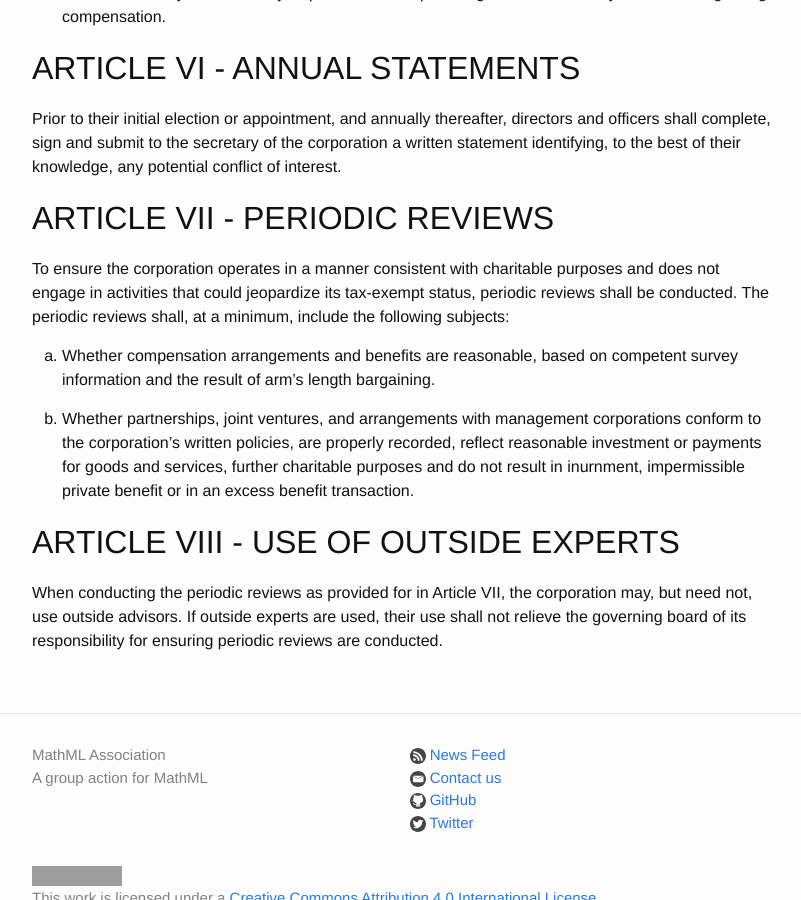
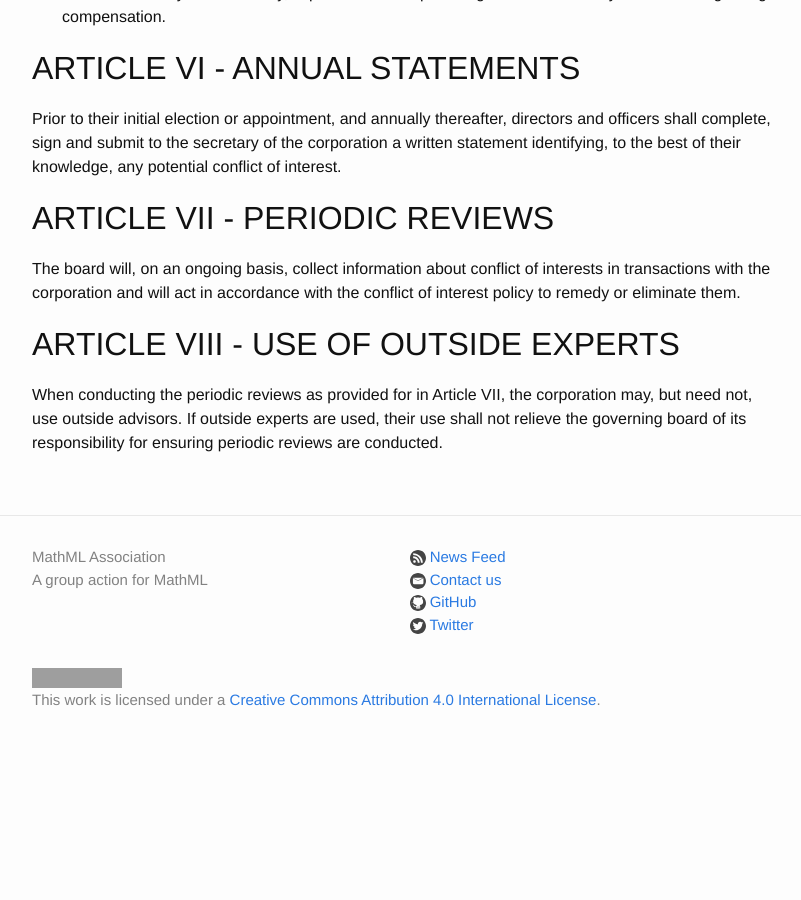
Before and after one commit to MathML/website, a Jekyll site: the page built from legal-documents/conflict-of-interest-policy.md, in a window 1280 px wide and 900 px high, scrolled down 3541 px. Shown: the whole window, without its empty margins (238-1039 px from the left). Built offline with Jekyll 4.4.1, drawn with Linux system fonts in a browser that asks for light colours; after the commit the page ends 4297 px from its top, so only the background shows below that; grey boxes are pictures that could not be loaded.

Commit message:
Conflict of interest policy, ARTICLE VII - PERIODIC REVIEWS: Relax the requirements.

```diff
--- a/legal-documents/conflict-of-interest-policy.md
+++ b/legal-documents/conflict-of-interest-policy.md
@@ -181,19 +181,9 @@ their knowledge, any potential conflict of interest.
 
 ## ARTICLE VII - PERIODIC REVIEWS
 
-To ensure the corporation operates in a manner consistent with charitable
-purposes and does not engage in activities that could jeopardize its tax-exempt
-status, periodic reviews shall be conducted. The periodic reviews shall, at a
-minimum, include the following subjects:
-
-1.  Whether compensation arrangements and benefits are reasonable, based on
-    competent survey information and the result of arm's length bargaining.
-
-2.  Whether partnerships, joint ventures, and arrangements with management
-    corporations conform to the corporation's written policies, are properly
-    recorded, reflect reasonable investment or payments for goods and services,
-    further charitable purposes and do not result in inurnment, impermissible
-    private benefit or in an excess benefit transaction.
+The board will, on an ongoing basis, collect information about conflict of
+interests in transactions with the corporation and will act in accordance with
+the conflict of interest policy to remedy or eliminate them.
 
 ## ARTICLE VIII - USE OF OUTSIDE EXPERTS
 
```
